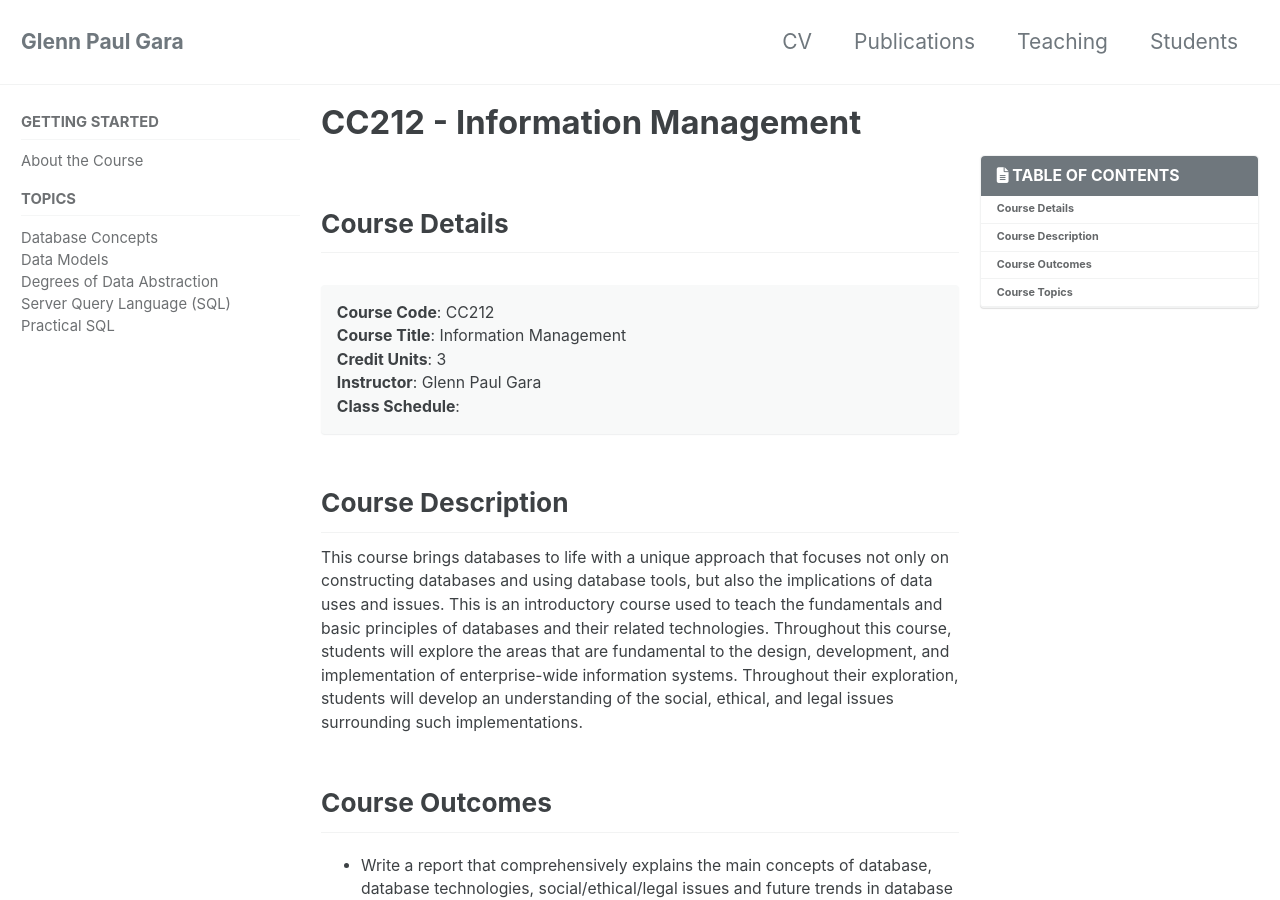
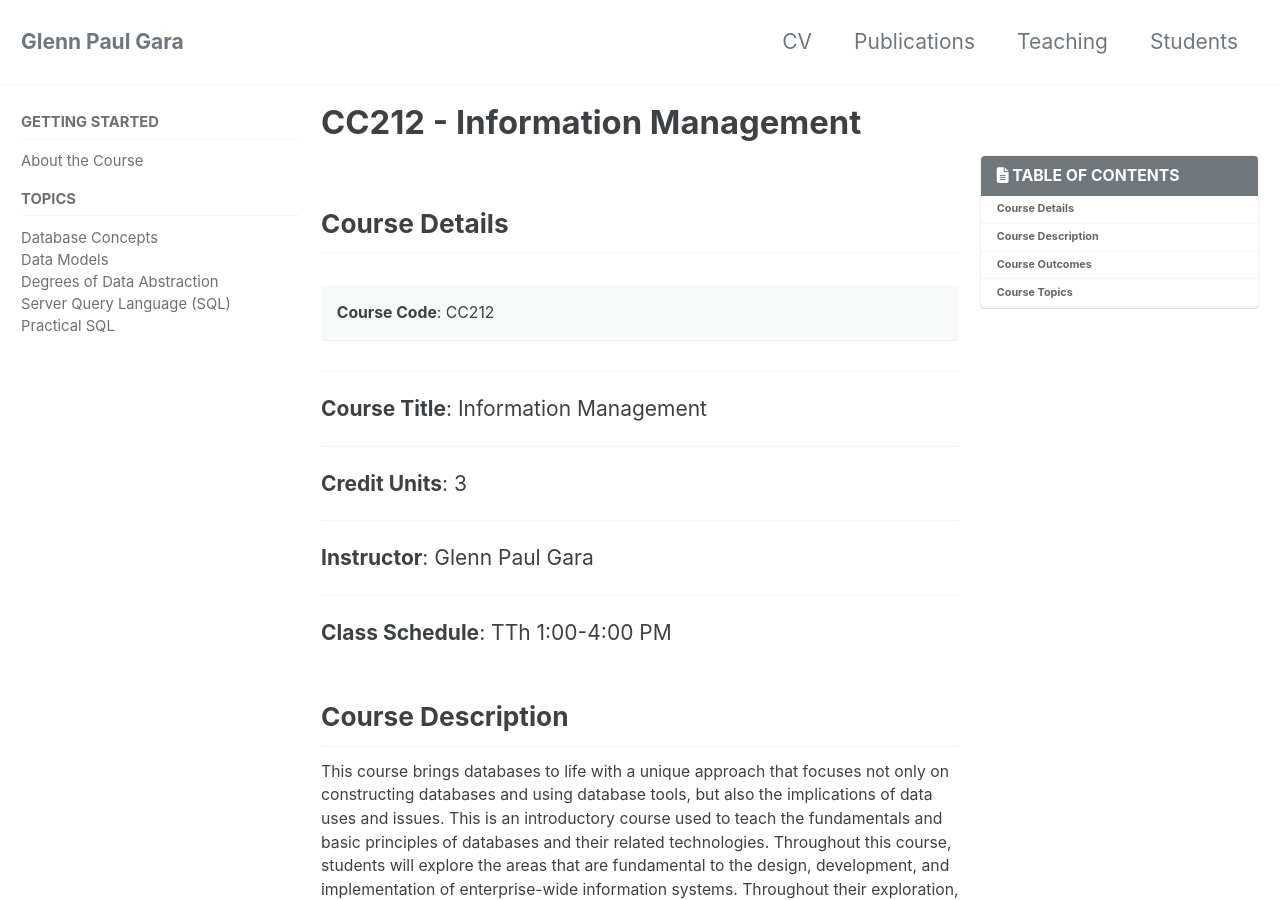
Before and after one commit to glenngara/glenngara.github.io, a Jekyll site: the page built from _pages/teaching/cc212/main.md, in a window 1280 px wide and 900 px high. Built offline with Jekyll 4.4.1, drawn with Linux system fonts in a browser that asks for light colours; cached includes are drawn as plain includes; nearby versions of some CDN libraries.

Commit message:
Update main.md

```diff
--- a/_pages/teaching/cc212/main.md
+++ b/_pages/teaching/cc212/main.md
@@ -11,10 +11,14 @@ toc_label: "TABLE OF CONTENTS"
 ## Course Details
 <p class="notice">
 <strong>Course Code</strong>: CC212 <br>
+<hr>
 <strong>Course Title</strong>: Information Management <br>
+<hr>
 <strong>Credit Units</strong>: 3 <br>
+<hr>
 <strong>Instructor</strong>: Glenn Paul Gara <br>
-<strong>Class Schedule</strong>:
+<hr>
+<strong>Class Schedule</strong>: TTh 1:00-4:00 PM
 </p>
 
 ## Course Description
```
